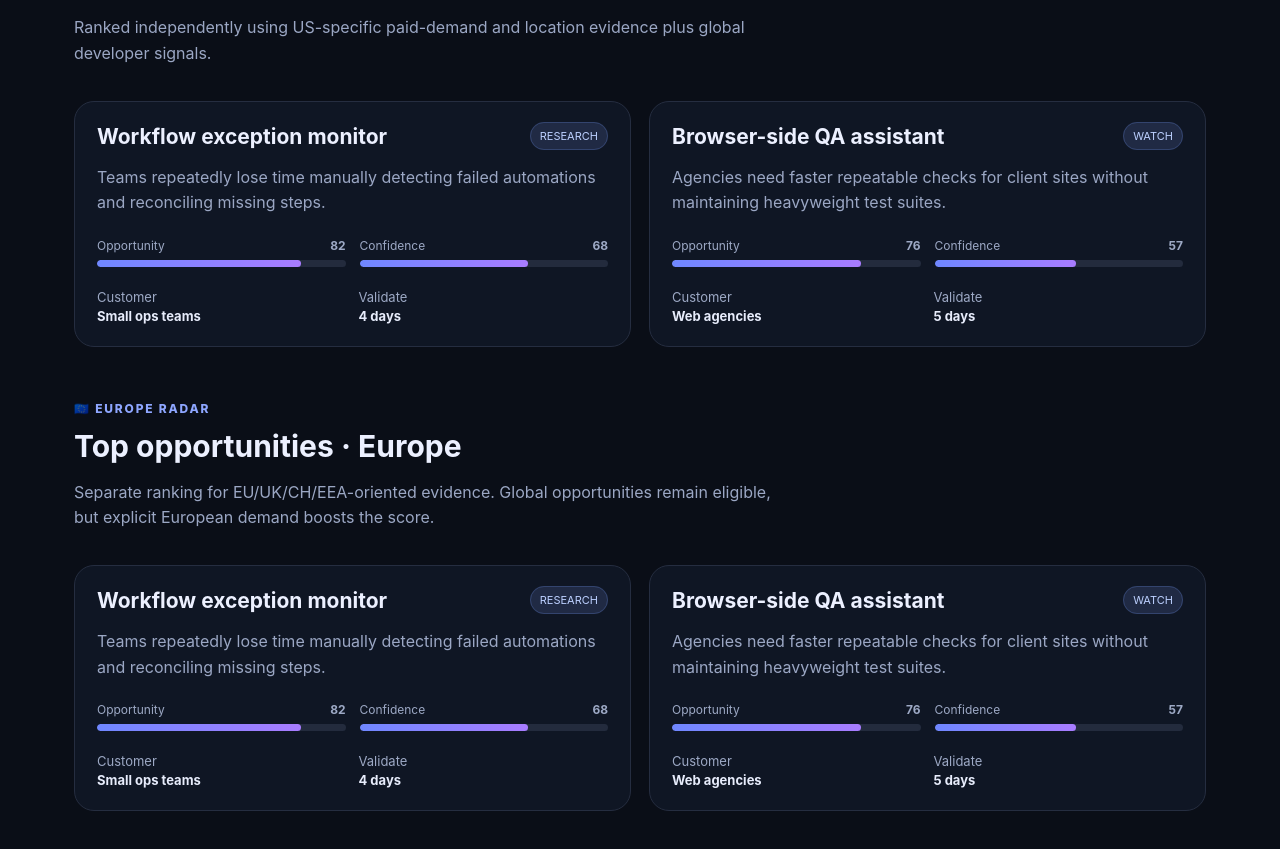
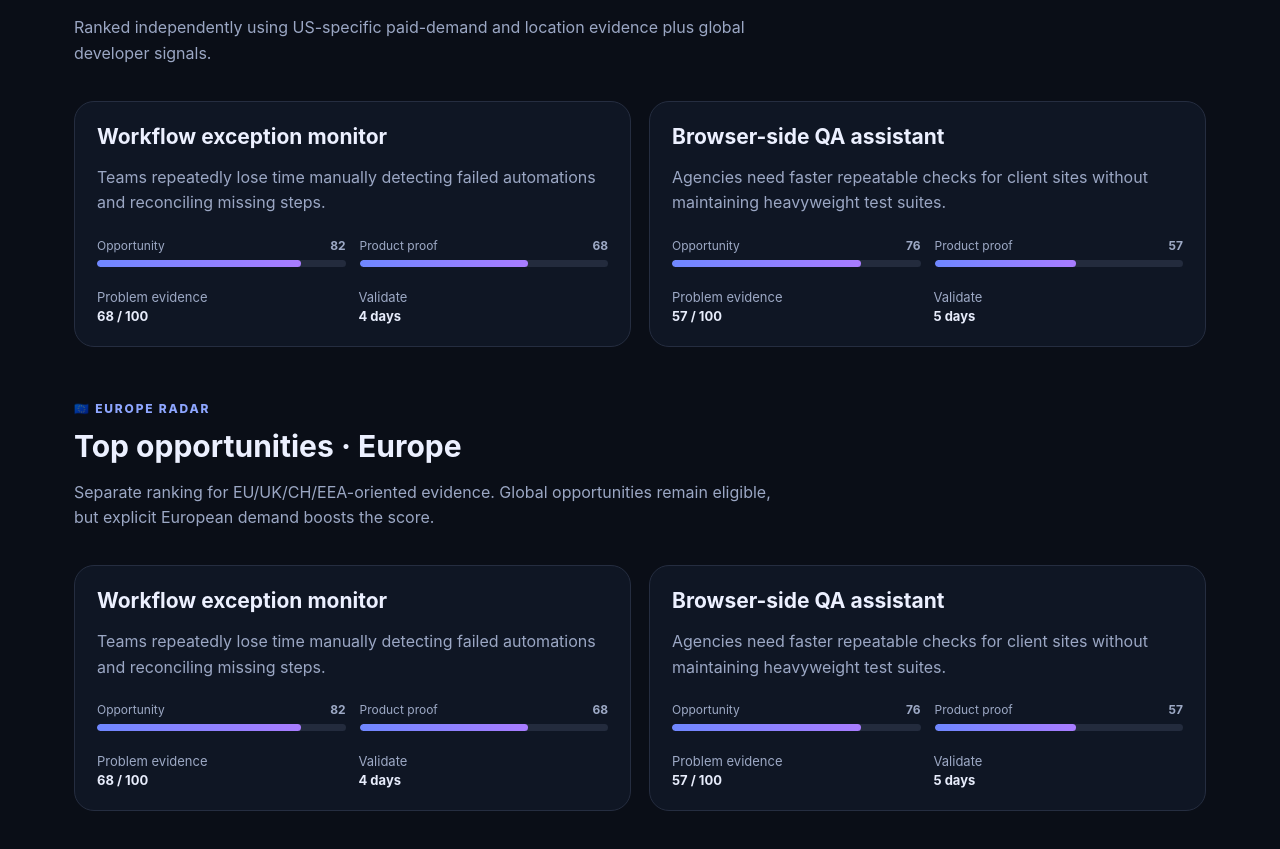
Before and after one commit to maxkurylenko1/opp-scan, a Next.js app: page / in a window 1280 px wide. Shown: the part 745-1594 px from the top of the page. Built offline with nearby package versions, Linux system fonts and the light colour scheme; no server answers.

Commit message:
feat: show product proof separately from problem evidence

```diff
--- a/components/OpportunityCard.tsx
+++ b/components/OpportunityCard.tsx
@@ -3,22 +3,25 @@ import ScoreBar from "./ScoreBar";
 import type { OpportunityView } from "@/lib/types";
 
 export default function OpportunityCard({ item }: { item: OpportunityView }) {
+  const problemConfidence = item.problemConfidenceScore ?? item.confidenceScore;
+  const productConfidence = item.productConfidenceScore ?? item.confidenceScore;
+
   return (
     <Link className="card" href={`/opportunities/${item.id}`}>
       <div className="card-top">
         <h3>{item.title}</h3>
         <div className="badge-row">
+          {item.decisionTier && <span className="badge">{item.decisionTier}</span>}
           {item.origin && <span className="badge">{item.origin}</span>}
-          <span className="badge">{item.status}</span>
         </div>
       </div>
       <p className="muted">{item.thesis}</p>
       <div className="score-row">
         <ScoreBar label="Opportunity" value={item.opportunityScore}/>
-        <ScoreBar label="Confidence" value={item.confidenceScore}/>
+        <ScoreBar label="Product proof" value={productConfidence}/>
       </div>
       <div className="meta">
-        <div>Customer<strong>{item.targetCustomer || "—"}</strong></div>
+        <div>Problem evidence<strong>{problemConfidence.toFixed(0)} / 100</strong></div>
         <div>Validate<strong>{item.timeToValidationDays ? `${item.timeToValidationDays} days` : "—"}</strong></div>
       </div>
     </Link>
```
